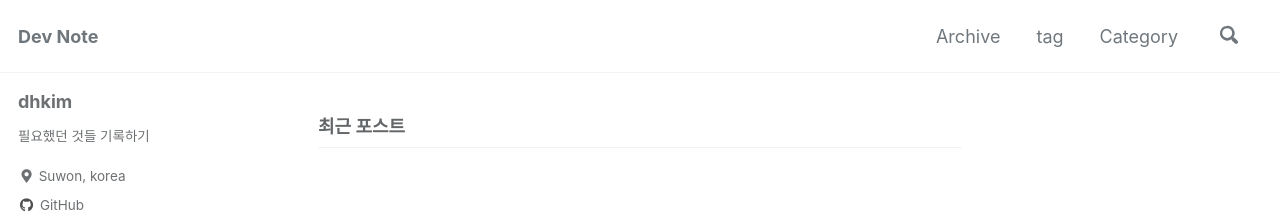
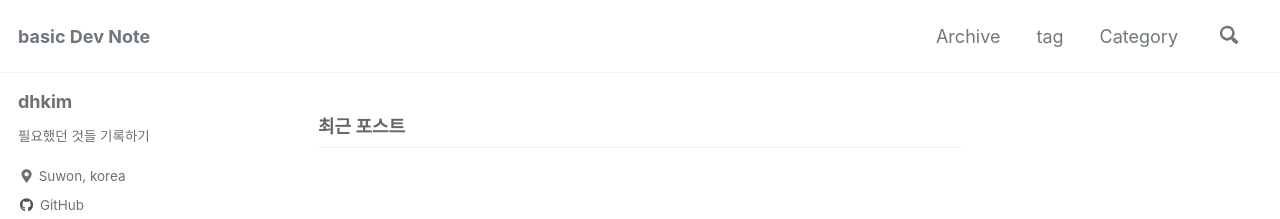
Before and after one commit to DonghyunA/looklikesomeone, a Jekyll site: the page built from blog/index.html, in a window 1280 px wide. Shown: the top 219 px of the page. Built offline with Jekyll 4.4.1, drawn with Linux system fonts in a browser that asks for light colours; cached includes are drawn as plain includes; the list of posts is cut into pages by our own code.

Commit message:
컨피그 변경

```diff
--- a/blog/_config.yml
+++ b/blog/_config.yml
@@ -16,13 +16,13 @@ minimal_mistakes_skin    : "default" # "air", "aqua", "contrast", "dark", "dirt"
 
 # Site Settings
 locale                   : "ko"
-title                    : "Dev Note"
+title                    : "basic Dev Note"
 title_separator          : "-"
 subtitle                 : # site tagline that appears below site title in masthead
 name                     : "dhkim"
 description              : "An amazing website."
 url                      : https://looklikesomeone.com # the base hostname & protocol for your site e.g. "https://mmistakes.github.io"
-baseurl                  : # the subpath of your site, e.g. "/blog"
+baseurl                  : /blog # the subpath of your site, e.g. "/blog"
 repository               : donghyuna/donghyuna.github.io# GitHub username/repo-name e.g. "mmistakes/minimal-mistakes"
 teaser                   : # path of fallback teaser image, e.g. "/assets/images/500x300.png"
 logo                     : # path of logo image to display in the masthead, e.g. "/assets/images/88x88.png"
```
